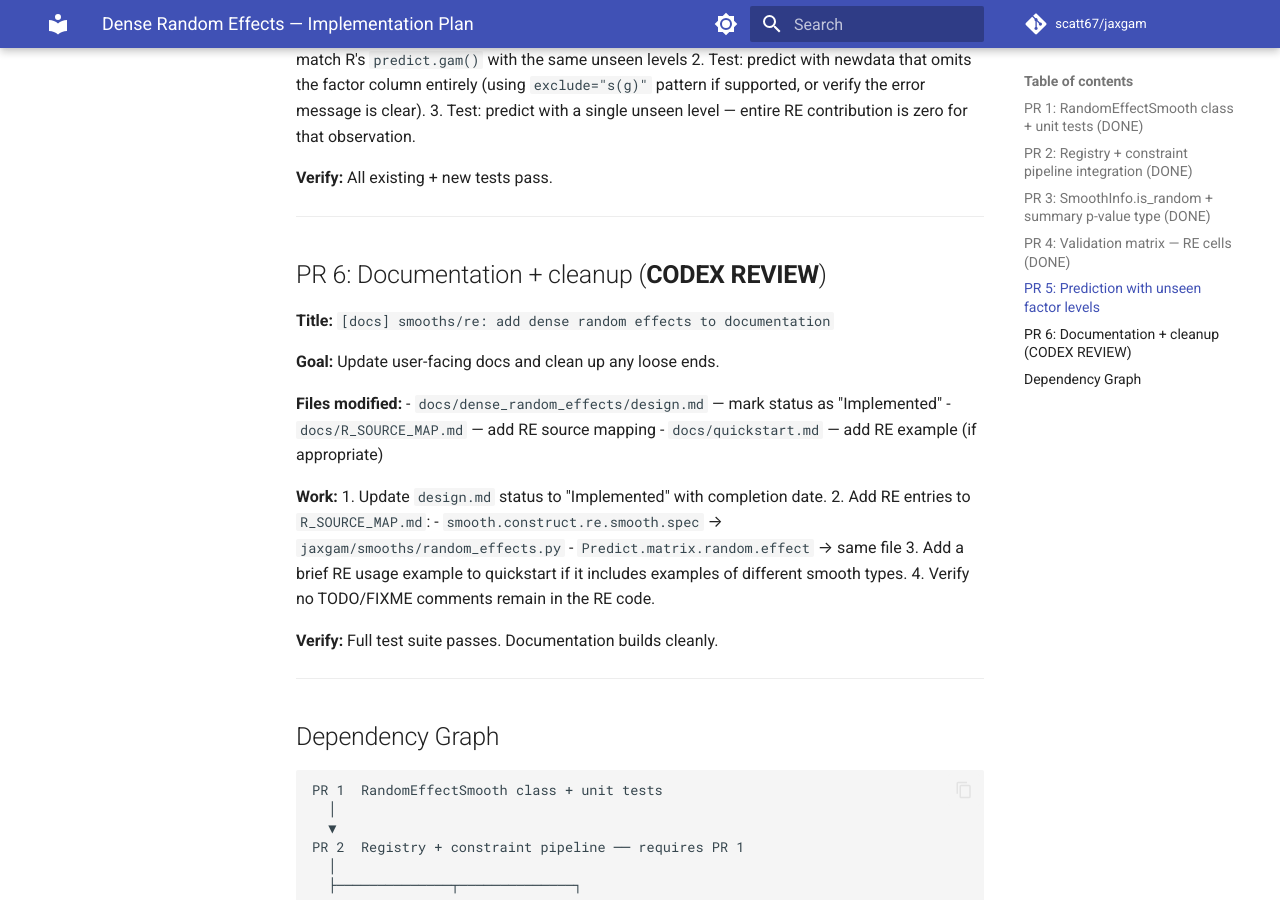
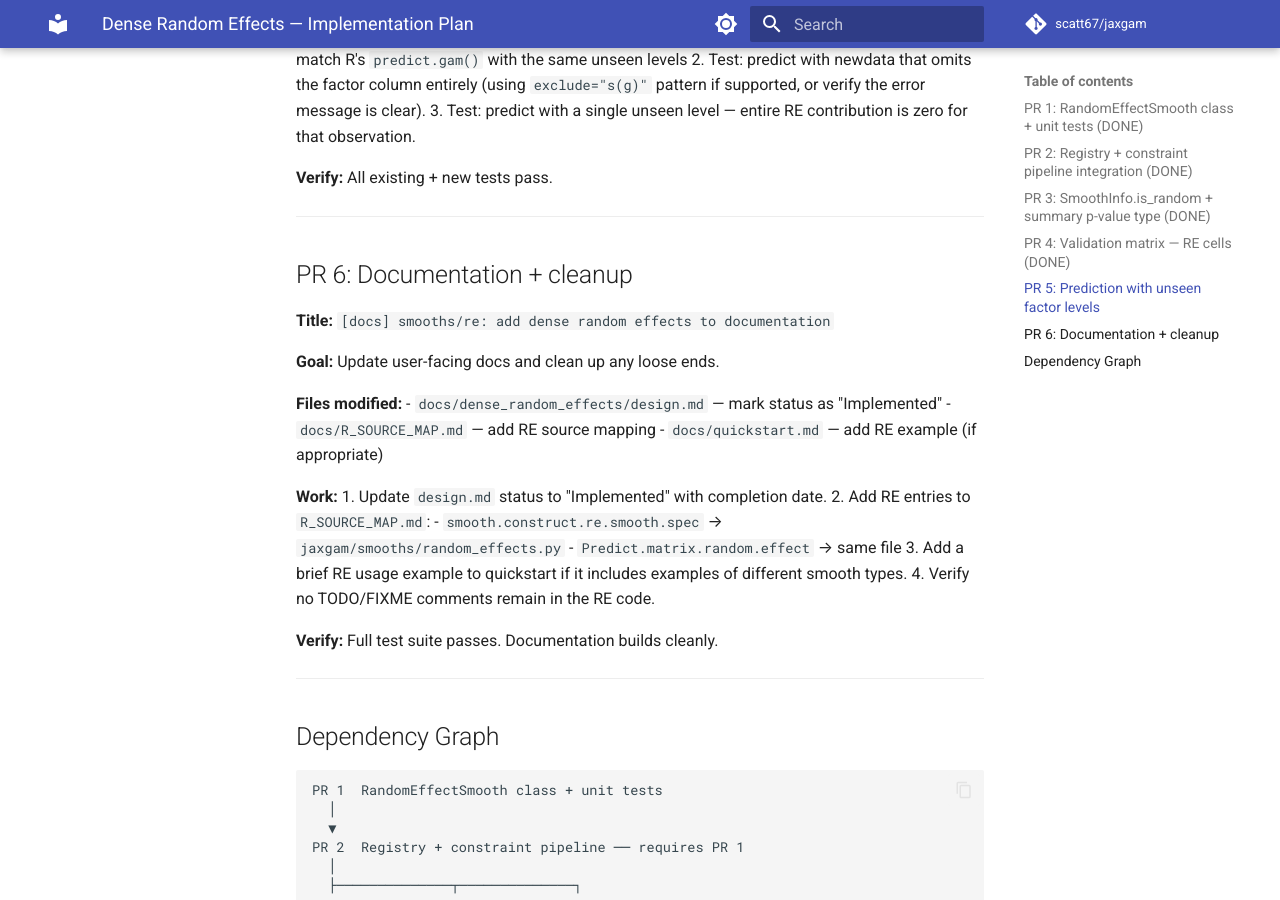
Before and after one commit to scatt67/jaxgam, an MkDocs documentation site: the page built from docs/dense_random_effects/implementation_plan.md, in a window 1280 px wide and 900 px high, scrolled down 4266 px. Built offline with MkDocs 1.6.1 and Material for MkDocs 9.7.7, drawn with Linux system fonts in a browser that asks for light colours; comment, search, counter and statistics services are not loaded.

Commit message:
Update implementation_plan.md

```diff
--- a/docs/dense_random_effects/implementation_plan.md
+++ b/docs/dense_random_effects/implementation_plan.md
@@ -228,7 +228,7 @@ end-to-end validation through the full `predict()` pipeline including
 
 ---
 
-## PR 6: Documentation + cleanup (**CODEX REVIEW**)
+## PR 6: Documentation + cleanup
 
 **Title:** `[docs] smooths/re: add dense random effects to documentation`
 
```
